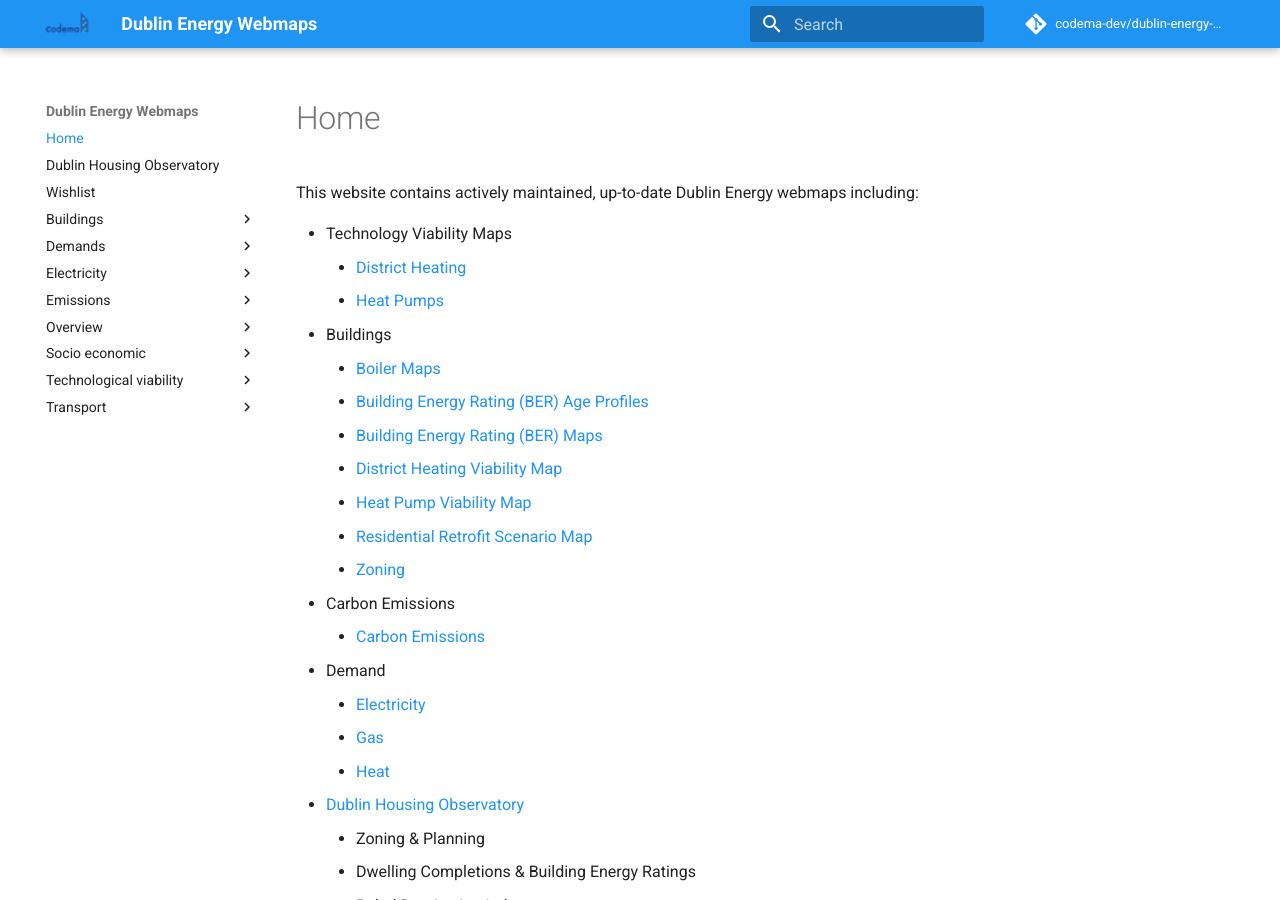
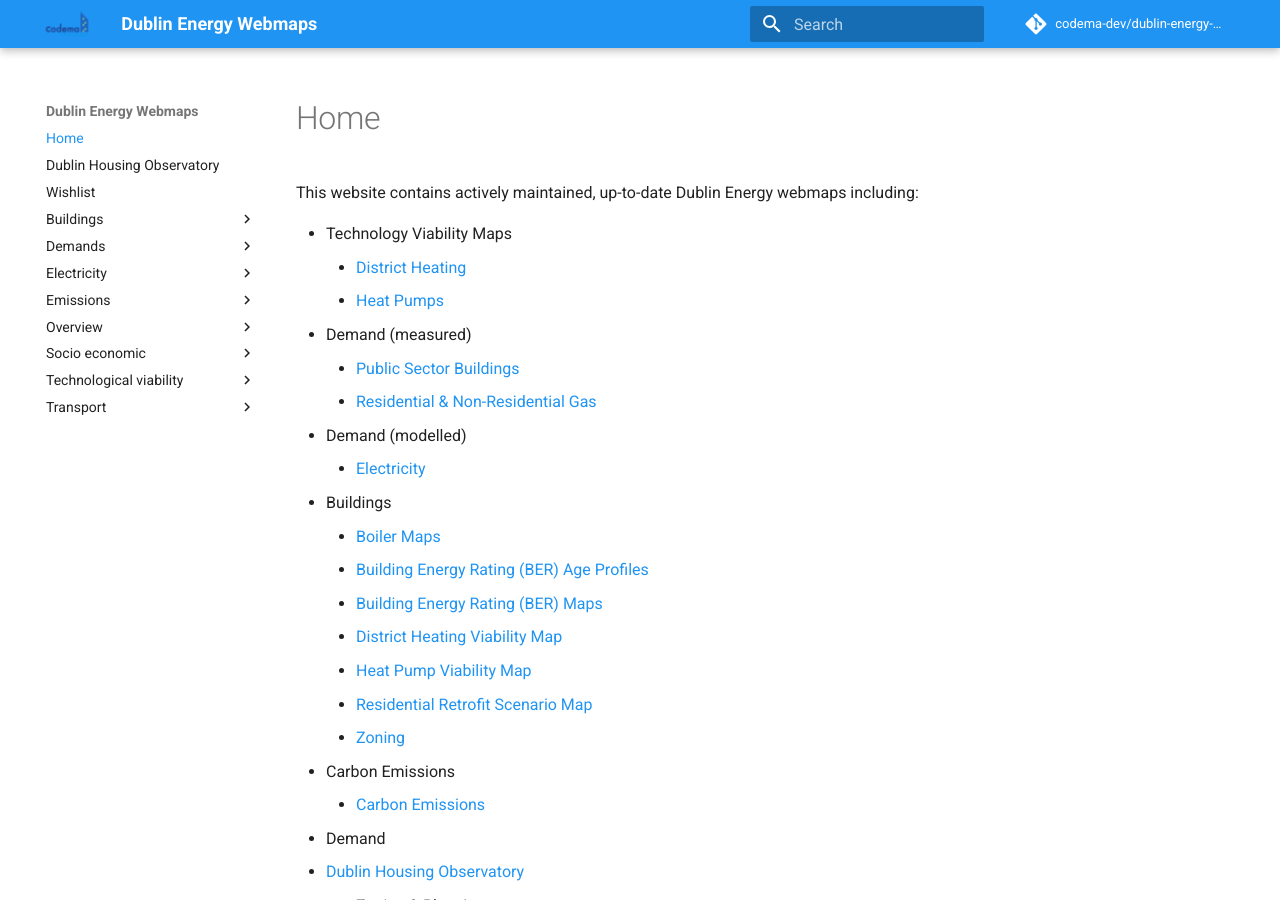
Before and after one commit to codema-dev/maps, an MkDocs documentation site: the page built from docs/index.md, in a window 1280 px wide and 900 px high. Built offline with MkDocs 1.6.1 and Material for MkDocs 9.7.7, drawn with Linux system fonts in a browser that asks for light colours; comment, search, counter and statistics services are not loaded.

Commit message:
Plot GMaps Geocoded Public Sector Building Demands (#75)

```diff
--- a/docs/index.md
+++ b/docs/index.md
@@ -3,6 +3,11 @@ This website contains actively maintained, up-to-date Dublin Energy webmaps incl
 - Technology Viability Maps
     - [District Heating](technological-viability/District-Heating.md)
     - [Heat Pumps](technological-viability/Heat-Pumps.md)
+- Demand (measured)
+    - [Public Sector Buildings](buildings/Public-Sector-Demand.md)
+    - [Residential & Non-Residential Gas](demands/Gas.md)
+- Demand (modelled)
+    - [Electricity](demands/Electricity.md)
 - Buildings
     - [Boiler Maps](buildings/Boiler-Maps.md)
     - [Building Energy Rating (BER) Age Profiles](buildings/BER-Age-Profiles.md)
@@ -14,9 +19,7 @@ This website contains actively maintained, up-to-date Dublin Energy webmaps incl
 - Carbon Emissions
     - [Carbon Emissions](emissions/Carbon-Emissions.md)
 - Demand
-    - [Electricity](demands/Electricity.md)
-    - [Gas](demands/Gas.md)
-    - [Heat](demands/Heat.md)
+
 - [Dublin Housing Observatory](Dublin-Housing-Observatory.md)
     - Zoning & Planning
     - Dwelling Completions & Building Energy Ratings
```
Also changed, not shown: docs/buildings/Public-Sector-Demand.md (added, +9 -0 lines), docs/technological-viability/Heat-Pumps.md (deleted, +0 -1 lines), docs/demands/Heat.md (deleted).
